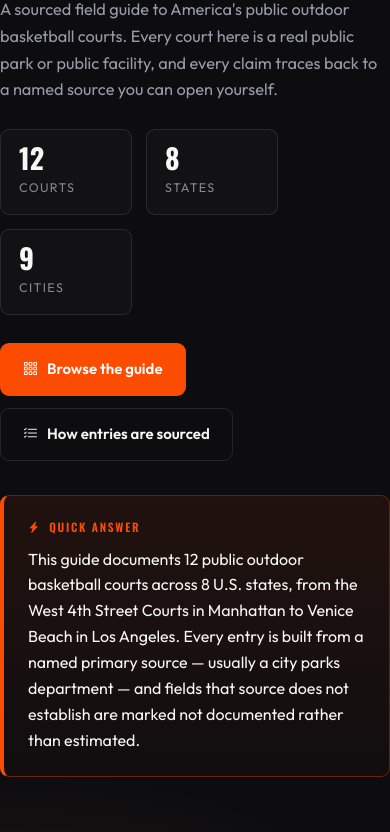
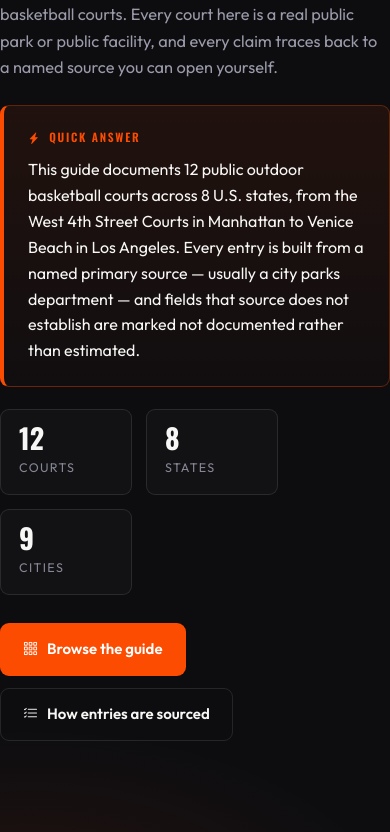
Before and after one commit to jGPT-Automated/courtfieldguide, a plain HTML site: page index.html in a window 390 px wide. Shown: the part 365-1197 px from the top of the page. Drawn offline with nearby package versions, Linux system fonts and the light colour scheme.

Commit message:
fix(aeo): move Quick Answer block into the first viewport on mobile

```diff
--- a/index.html
+++ b/index.html
@@ -71,7 +71,8 @@ a{color:inherit}
     radial-gradient(620px 340px at 8% 108%, rgba(252,76,2,.10), transparent 60%);
   pointer-events:none;
 }
-.hero-in{position:relative;padding:56px 0 52px;display:grid;gap:34px}
+.hero-in{position:relative;padding:34px 0 46px;display:grid;gap:30px}
+@media(min-width:768px){.hero-in{padding:56px 0 52px}}
 .eyebrow{
   font-family:var(--display);text-transform:uppercase;letter-spacing:.16em;
   font-size:12.5px;font-weight:600;color:var(--brand);margin:0 0 14px;
@@ -444,7 +445,16 @@ footer a:hover{color:var(--brand);text-decoration:underline;text-underline-offse
         <h1>Where America<br>actually plays:<br><span class="hl">courts worth the trip.</span></h1>
         <p class="lede">A sourced field guide to America&#x27;s public outdoor basketball courts. Every court here is a real public park or public facility, and every
         claim traces back to a named source you can open yourself.</p>
-        <div class="stats">
+
+        <div class="qa-card" style="margin-top:24px">
+          <p class="qa-lbl"><i class="bi bi-lightning-charge-fill" aria-hidden="true"></i>Quick answer</p>
+          <p>This guide documents 12 public outdoor basketball courts across 8 U.S. states, from
+          the West 4th Street Courts in Manhattan to Venice Beach in Los Angeles. Every entry is built from a named
+          primary source — usually a city parks department — and fields that source does not establish are marked not
+          documented rather than estimated.</p>
+        </div>
+
+        <div class="stats" style="margin-top:22px">
           <div class="stat"><b>12</b><span>Courts</span></div>
           <div class="stat"><b>8</b><span>States</span></div>
           <div class="stat"><b>9</b><span>Cities</span></div>
@@ -453,14 +463,6 @@ footer a:hover{color:var(--brand);text-decoration:underline;text-underline-offse
           <a class="btn btn-p" href="#courts"><i class="bi bi-grid-3x3-gap" aria-hidden="true"></i>Browse the guide</a>
           <a class="btn btn-g" href="#method"><i class="bi bi-list-check" aria-hidden="true"></i>How entries are sourced</a>
         </div>
-      </div>
-
-      <div class="qa-card">
-        <p class="qa-lbl"><i class="bi bi-lightning-charge-fill" aria-hidden="true"></i>Quick answer</p>
-        <p>This guide documents 12 public outdoor basketball courts across 8 U.S. states, from
-        the West 4th Street Courts in Manhattan to Venice Beach in Los Angeles. Every entry is built from a named primary
-        source — usually a city parks department — and fields that source does not establish are marked not documented
-        rather than estimated.</p>
       </div>
     </div>
   </section>
```
Also changed, not shown: courts/curtis-jones-park.html (+2 -1 lines), courts/dyckman-park.html (+2 -1 lines), courts/fonde-recreation-center.html (+2 -1 lines), courts/gersh-park.html (+2 -1 lines), courts/grant-park.html (+2 -1 lines), courts/green-lake-park.html (+2 -1 lines), courts/jackson-park.html (+2 -1 lines), courts/mosswood-park.html (+2 -1 lines), courts/ramsay-park.html (+2 -1 lines), courts/rucker-park.html (+2 -1 lines), courts/venice-beach-basketball-courts.html (+2 -1 lines), courts/west-4th-street-courts-the-cage.html (+2 -1 lines).
